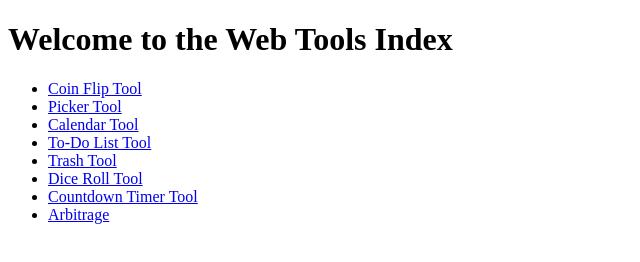
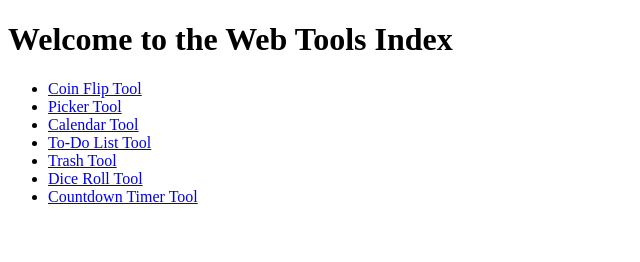
Before and after one commit to IzaacMartinez27/Fall-2023, a plain HTML site: page index.html in a window 1280 px wide. Shown: the full height of the page, 0-640 px from the left. Drawn offline with Linux system fonts and the light colour scheme.

Commit message:
index.html

```diff
--- a/index.html
+++ b/index.html
@@ -15,7 +15,6 @@
         <li><a href="Trash_Night.html">Trash Tool</a></li>
         <li><a href="Dice.html">Dice Roll Tool</a></li>
         <li><a href="Countdown_Timer.html">Countdown Timer Tool</a></li>
-        <li><a href="Arbitrage.html">Arbitrage</a></li>
     </ul>
 </body>
 </html>
```
